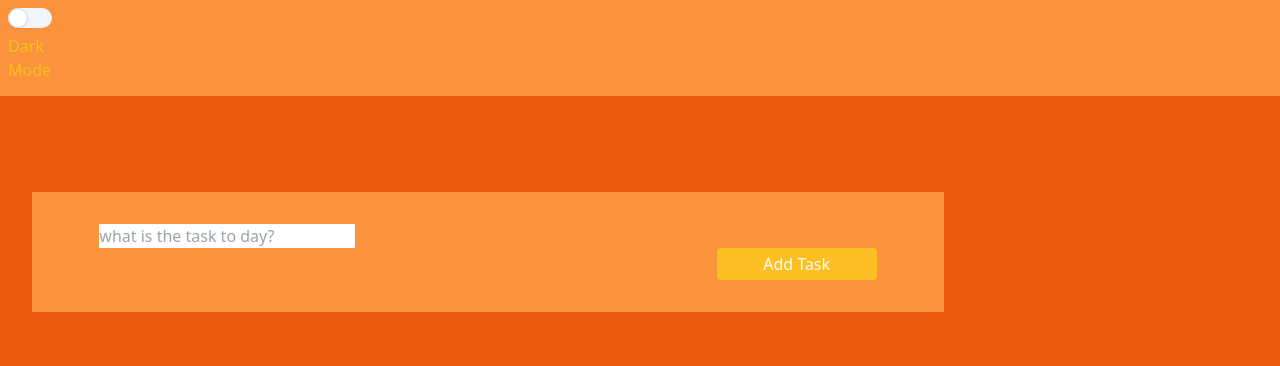
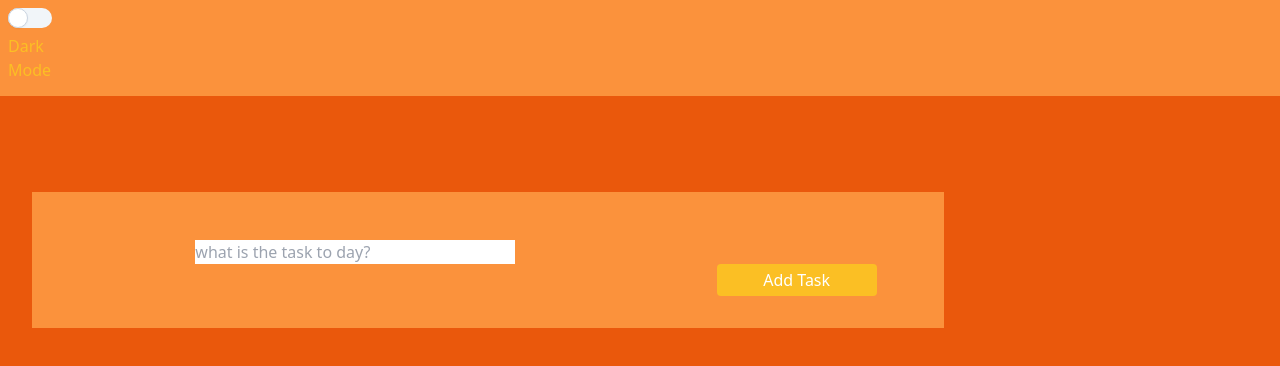
Before and after one commit to FatemehKhaghanpoor/Home-work, a React (Create React App) app: page / in a window 1280 px wide. Shown: the top 366 px of the page. Built offline with nearby package versions, Linux system fonts and the light colour scheme.

Commit message:
some change in css

```diff
--- a/src/component/todoForm/index.jsx
+++ b/src/component/todoForm/index.jsx
@@ -20,7 +20,7 @@ const ToDoForm = ({ addTodo }) => {
       <form onSubmit={handleSubmit} className="bg-orange-400 w-11/12">
         <input
           type="text"
-          className="w-64 justify-self-center "
+          className="w-80 ml-24 mt-4  justify-self-center"
           placeholder="what is the task to day?"
           value={value}
           onChange={(e) => {
@@ -29,7 +29,7 @@ const ToDoForm = ({ addTodo }) => {
           }}
         />
         <div className="flex justify-end">
-          {" "}
+
           <Button title={"Add Task"} />
         </div>
       </form>
```
